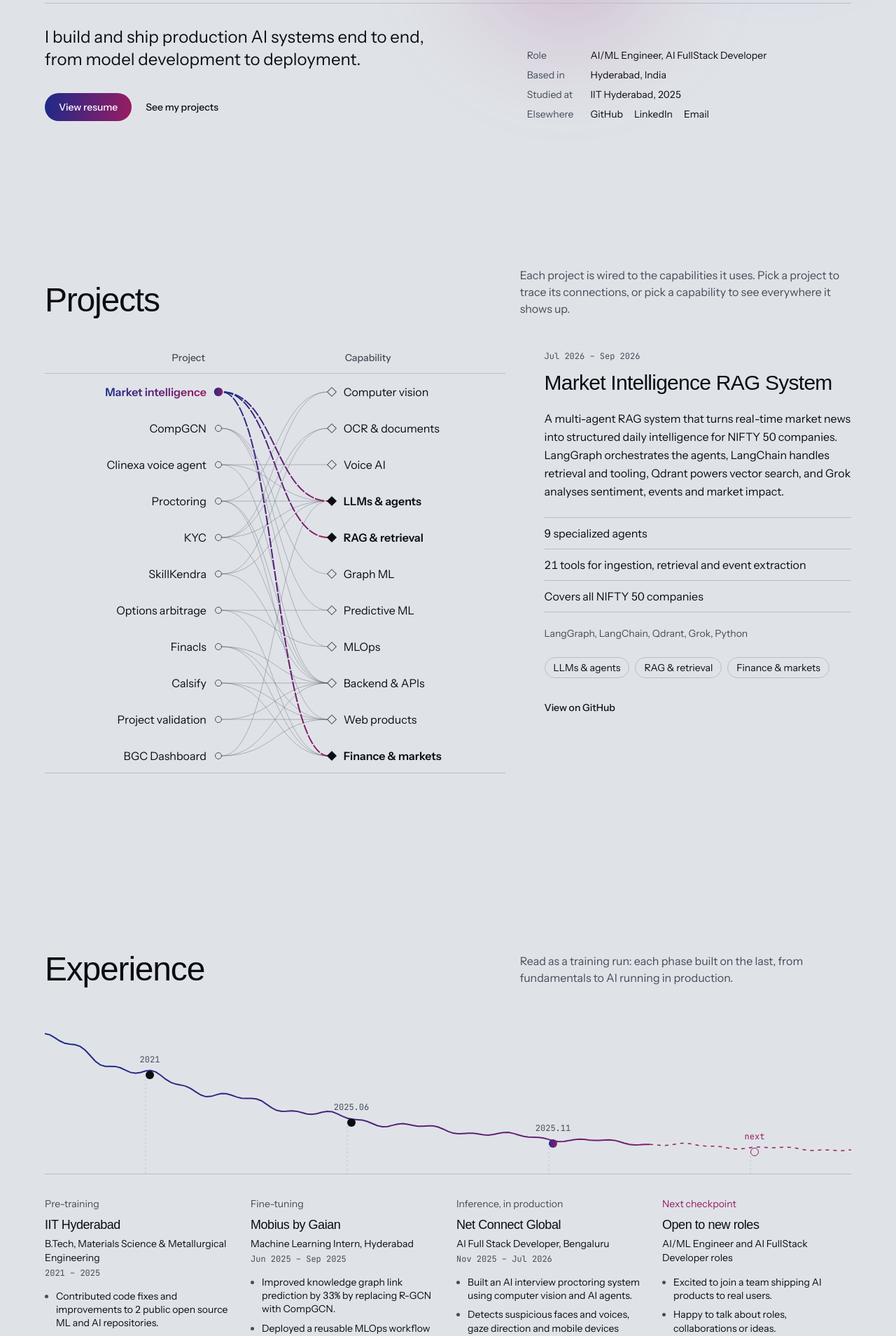
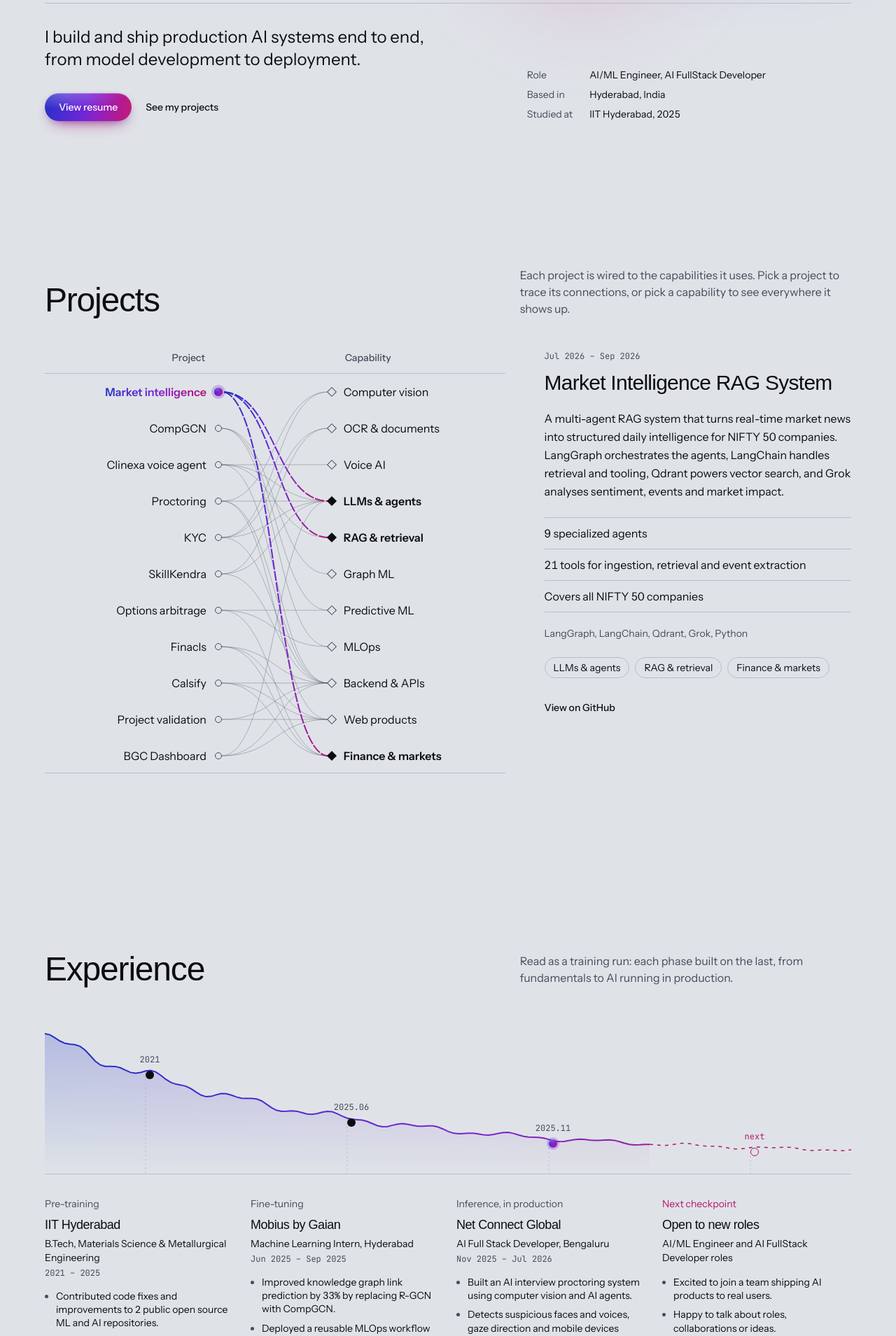
Before and after one commit to RoopakBRK/RoopakBRK.github.io, a Next.js app: page / in a window 1280 px wide. Shown: the part 560-2469 px from the top of the page at 70% size. Built offline with nearby package versions, Linux system fonts and the light colour scheme; a web font is replaced by a local one.

Commit message:
Enhanced colour

```diff
--- a/src/app/globals.css
+++ b/src/app/globals.css
@@ -14,9 +14,15 @@
   --faint: #cfd4db;
   --signal: #3d2bff;
   --signal-ink: #ffffff;
-  /* Dark blue to dark pink, used for the name, the loss curve and the resume button */
-  --grad-a: #1b2a8a;
-  --grad-b: #9b1b62;
+  /* Blue to pink by way of violet, used for the name, the loss curve and the resume button.
+     The middle stop keeps the blend saturated instead of sagging into grey-purple. */
+  --grad-a: #1d2fc4;
+  --grad-mid: #7426d4;
+  --grad-b: #b8166d;
+  /* Deeper stops for fills that carry white text; the same in both schemes */
+  --fill-a: #1d2fc4;
+  --fill-mid: #7426d4;
+  --fill-b: #c01d76;
   color-scheme: light;
 }
 
@@ -29,8 +35,9 @@
     --faint: #161a22;
     --signal: #8577ff;
     --signal-ink: #06070a;
-    --grad-a: #4a5cf0;
-    --grad-b: #d6479a;
+    --grad-a: #6d7bff;
+    --grad-mid: #b06bff;
+    --grad-b: #ff5aa8;
     color-scheme: dark;
   }
 }
@@ -93,15 +100,65 @@
   }
 }
 
+/* Each gradient is declared twice: sRGB for older browsers, then OKLCH, which blends through cleaner hues. */
 .text-gradient {
-  background-image: linear-gradient(100deg, var(--grad-a), var(--grad-b));
+  background-image: linear-gradient(100deg, var(--grad-a), var(--grad-mid) 48%, var(--grad-b));
+  background-image: linear-gradient(100deg in oklch, var(--grad-a), var(--grad-mid) 48%, var(--grad-b));
   -webkit-background-clip: text;
   background-clip: text;
   color: transparent;
 }
 
+/* A soft highlight from the top left sits over the colour so fills read as lit, not flat. */
 .bg-gradient-brand {
-  background-image: linear-gradient(100deg, #1b2a8a, #9b1b62);
+  background-image:
+    radial-gradient(120% 95% at 22% 0%, rgb(255 255 255 / 0.3), transparent 60%),
+    linear-gradient(115deg, var(--fill-a), var(--fill-mid) 50%, var(--fill-b));
+  background-image:
+    radial-gradient(120% 95% at 22% 0%, rgb(255 255 255 / 0.3), transparent 60%),
+    linear-gradient(115deg in oklch, var(--fill-a), var(--fill-mid) 50%, var(--fill-b));
+}
+
+/* Ring around the selected node on the project map and the current checkpoint.
+   These nodes carry no text, so they take the brighter scheme-aware stops. */
+.halo-brand {
+  --fill-a: var(--grad-a);
+  --fill-mid: var(--grad-mid);
+  --fill-b: var(--grad-b);
+  box-shadow: 0 0 0 3px color-mix(in srgb, var(--grad-mid) 26%, transparent);
+}
+
+/* Two-colour bloom behind the skills core */
+.glow-brand {
+  box-shadow:
+    inset 0 1px 0 rgb(255 255 255 / 0.25),
+    0 0 48px -8px var(--grad-b),
+    0 0 110px -24px var(--grad-a);
+}
+
+/* The button's gradient is twice its width and mirrored, so hovering sweeps the colours across. */
+.btn-brand {
+  background-image:
+    radial-gradient(120% 95% at 22% 0%, rgb(255 255 255 / 0.26), transparent 60%),
+    linear-gradient(100deg, var(--fill-a), var(--fill-mid) 25%, var(--fill-b) 50%, var(--fill-mid) 75%, var(--fill-a));
+  background-image:
+    radial-gradient(120% 95% at 22% 0%, rgb(255 255 255 / 0.26), transparent 60%),
+    linear-gradient(100deg in oklch, var(--fill-a), var(--fill-mid) 25%, var(--fill-b) 50%, var(--fill-mid) 75%, var(--fill-a));
+  background-size: 100% 100%, 200% 100%;
+  background-position: 0 0, 0% 50%;
+  box-shadow:
+    inset 0 1px 0 rgb(255 255 255 / 0.28),
+    0 10px 24px -12px var(--grad-b),
+    0 4px 14px -8px var(--grad-a);
+  transition: background-position 0.6s ease, box-shadow 0.3s ease;
+}
+.btn-brand:hover,
+.btn-brand:focus-visible {
+  background-position: 0 0, 100% 50%;
+  box-shadow:
+    inset 0 1px 0 rgb(255 255 255 / 0.28),
+    0 14px 30px -12px var(--grad-b),
+    0 6px 18px -8px var(--grad-a);
 }
 
 @keyframes edge-flow {
--- a/src/components/Experience.tsx
+++ b/src/components/Experience.tsx
@@ -24,6 +24,11 @@ function pathBetween(from: number, to: number) {
     d += `${i === 0 ? "M" : "L"}${(t * W).toFixed(1)},${lossAt(t).toFixed(1)}`;
   }
   return d;
+}
+
+// The solid part of the curve closed down to the baseline, for the wash beneath it.
+function areaUnder(to: number) {
+  return `${pathBetween(0, to)}L${(to * W).toFixed(1)},${H}L0,${H}Z`;
 }
 
 const [netConnect, mobius] = workExperience;
@@ -120,8 +125,17 @@ export function Experience() {
           <defs>
             <linearGradient id="loss-gradient" gradientUnits="userSpaceOnUse" x1="0" y1="0" x2={W} y2="0">
               <stop offset="0" stopColor="var(--grad-a)" />
+              <stop offset="0.5" stopColor="var(--grad-mid)" />
               <stop offset="1" stopColor="var(--grad-b)" />
             </linearGradient>
+            {/* Fades the wash out towards the baseline */}
+            <linearGradient id="loss-fade" x1="0" y1="0" x2="0" y2="1">
+              <stop offset="0" stopColor="#fff" stopOpacity={0.24} />
+              <stop offset="1" stopColor="#fff" stopOpacity={0} />
+            </linearGradient>
+            <mask id="loss-fade-mask" maskUnits="userSpaceOnUse" x={0} y={0} width={W} height={H}>
+              <rect x={0} y={0} width={W} height={H} fill="url(#loss-fade)" />
+            </mask>
             <clipPath id="loss-reveal">
               <motion.rect
                 x={0}
@@ -133,6 +147,9 @@ export function Experience() {
               />
             </clipPath>
           </defs>
+          <g clipPath="url(#loss-reveal)">
+            <path d={areaUnder(SOLID_UNTIL)} fill="url(#loss-gradient)" mask="url(#loss-fade-mask)" />
+          </g>
           <path
             d={pathBetween(0, SOLID_UNTIL)}
             fill="none"
@@ -168,7 +185,7 @@ export function Experience() {
             >
               <span
                 className={`block h-3 w-3 rounded-full ${
-                  c.future ? "border border-grad-b bg-bg" : i === checkpoints.length - 2 ? "bg-gradient-brand" : "bg-ink"
+                  c.future ? "border border-grad-b bg-bg" : i === checkpoints.length - 2 ? "bg-gradient-brand halo-brand" : "bg-ink"
                 }`}
               />
               <span
--- a/src/components/Hero.tsx
+++ b/src/components/Hero.tsx
@@ -54,14 +54,18 @@ function DenoisedLine({ text, delay }: { text: string; delay: number }) {
 export function Hero() {
   return (
     <div className="relative isolate overflow-hidden">
-      {/* Soft dark blue and dark pink light behind the globe */}
+      {/* Soft blue, violet and pink light behind the globe */}
       <div aria-hidden="true" className="pointer-events-none absolute inset-0 -z-10">
         <div
           className="absolute -right-40 -top-24 h-[42rem] w-[42rem] rounded-full opacity-30 blur-3xl dark:opacity-40"
           style={{ background: "radial-gradient(circle, var(--grad-a), transparent 62%)" }}
         />
         <div
-          className="absolute right-[18%] top-[30%] h-[30rem] w-[30rem] rounded-full opacity-25 blur-3xl dark:opacity-35"
+          className="absolute right-[4%] top-[18%] h-[26rem] w-[26rem] rounded-full opacity-20 blur-3xl dark:opacity-30"
+          style={{ background: "radial-gradient(circle, var(--grad-mid), transparent 62%)" }}
+        />
+        <div
+          className="absolute right-[16%] top-[22%] h-[30rem] w-[30rem] rounded-full opacity-25 blur-3xl dark:opacity-35"
           style={{ background: "radial-gradient(circle, var(--grad-b), transparent 62%)" }}
         />
       </div>
@@ -89,7 +93,7 @@ export function Hero() {
                 href={personalInfo.resume}
                 target="_blank"
                 rel="noopener noreferrer"
-                className="bg-gradient-brand rounded-full px-5 py-2.5 text-sm font-medium text-white transition-opacity hover:opacity-90"
+                className="btn-brand rounded-full px-5 py-2.5 text-sm font-medium text-white"
               >
                 View resume
               </a>
@@ -108,18 +112,6 @@ export function Hero() {
             <dd>
               {education.shortSchool}, {education.period.split("–")[1].trim()}
             </dd>
-            <dt className="text-muted">Elsewhere</dt>
-            <dd className="flex gap-4">
-              <a href={personalInfo.github} target="_blank" rel="noopener noreferrer" className="link-underline">
-                GitHub
-              </a>
-              <a href={personalInfo.linkedin} target="_blank" rel="noopener noreferrer" className="link-underline">
-                LinkedIn
-              </a>
-              <a href={`mailto:${personalInfo.email}`} className="link-underline">
-                Email
-              </a>
-            </dd>
           </dl>
         </div>
       </section>
--- a/src/components/Projects.tsx
+++ b/src/components/Projects.tsx
@@ -30,7 +30,7 @@ function isEdgeLit(edge: (typeof edges)[number], s: Selection) {
 }
 
 function nodeClass(isSelected: boolean, isLit: boolean) {
-  if (isSelected) return "bg-gradient-brand scale-125";
+  if (isSelected) return "bg-gradient-brand halo-brand scale-125";
   if (isLit) return "bg-ink";
   return "border border-muted bg-bg";
 }
@@ -104,6 +104,7 @@ export function Projects() {
                 {/* userSpaceOnUse so perfectly horizontal edges still get the gradient */}
                 <linearGradient id="edge-gradient" gradientUnits="userSpaceOnUse" x1="0" y1="0" x2="100" y2="0">
                   <stop offset="0" stopColor="var(--grad-a)" />
+                  <stop offset="0.5" stopColor="var(--grad-mid)" />
                   <stop offset="1" stopColor="var(--grad-b)" />
                 </linearGradient>
               </defs>
--- a/src/components/TechStack.tsx
+++ b/src/components/TechStack.tsx
@@ -11,10 +11,10 @@ const RADII = [13, 20, 27, 34, 41, 48]; // % of the orbit's width
 const DURATIONS = [70, 90, 110, 130, 150, 170]; // seconds per revolution
 const total = rings.reduce((n, g) => n + g.items.length, 0);
 
-// Each ring takes its colour from the dark blue to dark pink gradient.
+// Each ring takes its colour from the blue to pink gradient, mixed in OKLCH so the middle rings come out violet.
 const ringColor = (i: number) => {
   const t = Math.round((i / (rings.length - 1)) * 100);
-  return `color-mix(in srgb, var(--grad-b) ${t}%, var(--grad-a))`;
+  return `color-mix(in oklch, var(--grad-b) ${t}%, var(--grad-a))`;
 };
 
 export function TechStack() {
@@ -62,7 +62,7 @@ export function TechStack() {
         aria-hidden="true"
       >
         {/* Core */}
-        <div className="absolute left-1/2 top-1/2 flex h-24 w-24 -translate-x-1/2 -translate-y-1/2 flex-col items-center justify-center rounded-full bg-gradient-brand text-white shadow-[0_0_60px_-10px_var(--grad-b)]">
+        <div className="absolute left-1/2 top-1/2 flex h-24 w-24 -translate-x-1/2 -translate-y-1/2 flex-col items-center justify-center rounded-full bg-gradient-brand glow-brand text-white">
           <span className="font-display text-2xl font-light leading-none">{total}</span>
           <span className="mt-1 text-xs opacity-80">skills</span>
         </div>
--- a/src/lib/data.ts
+++ b/src/lib/data.ts
@@ -165,7 +165,7 @@ export const featuredProjects: FeaturedProject[] = [
   },
   {
     id: "clinexa-voice-agent",
-    capabilities: ["voice", "agents", "backend"],
+    capabilities: ["voice", "agents", "rag", "backend"],
     title: "Clinexa Voice Agent",
     shortTitle: "Clinexa voice agent",
     github: "https://github.com/RoopakBRK",
```
Also changed, not shown: src/components/HeroGlobe.tsx (+7 -4 lines).
